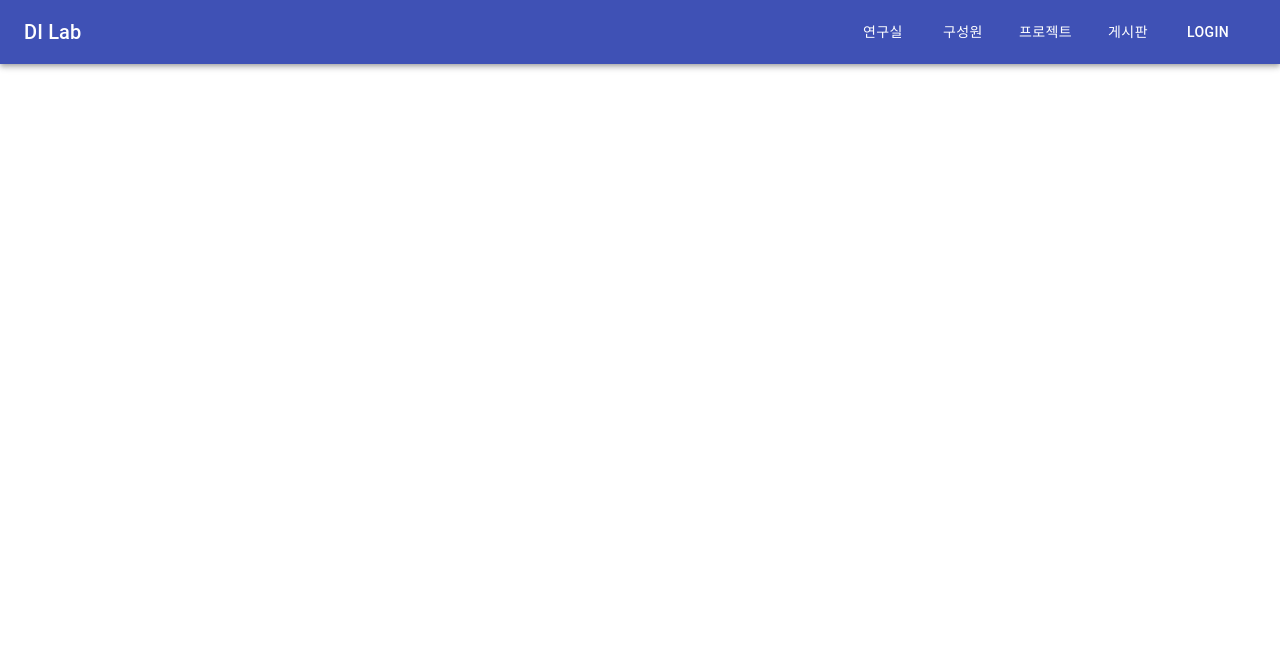
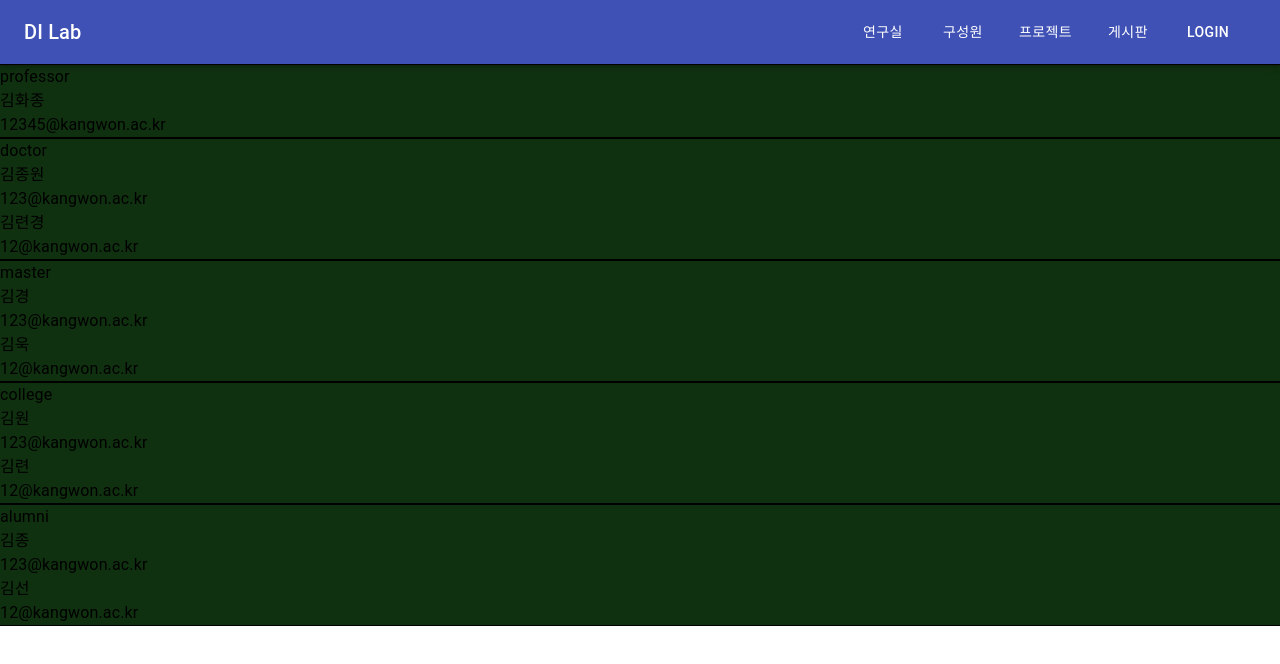
Before and after one commit to RyeonD/DI-Lab-HomePage, a React (Create React App) app in the folder frontend/: page /member in a window 1280 px wide. Shown: the top 664 px of the page. Built offline with nearby package versions, Linux system fonts and the light colour scheme; a small style sheet from the web is missing.

Commit message:
구성원 페이지 추가 및 변경 중

```diff
--- a/frontend/src/App.js
+++ b/frontend/src/App.js
@@ -5,7 +5,7 @@ import Forum from './page/Forum/Forum'
 import Main from './page/Main/Main'
 import AddPost from './page/AddPost/AddPost'
 import Post from './page/Post/Post'
-import Login from './components/Login/Login'
+import Member from './page/Member/Member'
 import { ToastContainer } from 'react-toastify';
 import 'react-toastify/dist/ReactToastify.css';
 const App = () => {
@@ -19,6 +19,7 @@ const App = () => {
                 <Route exact path = "/forum/:category" component={Forum}/>
                 <Route exact path = "/forum/:category/:post_id" component={Post}/>
                 <Route path = "/forum/:category/addPost" component={AddPost}/>
+                <Route exact path = "/member" component={Member}/>
 
 
             </div>
--- a/frontend/src/components/Login/Login.js
+++ b/frontend/src/components/Login/Login.js
@@ -9,10 +9,10 @@ import { toast } from 'react-toastify'
 import SignUp from '../SignUp/SignUp';
 
 const useStyles = makeStyles((theme) => ({
-    '@media screen and (min-width: 1001px)' : {
+    '@media screen and (min-width: 601px)' : {
         typography: { fontSize: '200%' }
     },
-    '@media screen and (max-width: 1000px)' : {
+    '@media screen and (max-width: 600px)' : {
         typography: { fontSize: '150%' }
     },
     form: {
--- a/frontend/src/components/Navigation/Navigation.js
+++ b/frontend/src/components/Navigation/Navigation.js
@@ -109,7 +109,8 @@ const MenuList = React.memo(({ sideBarFlag }) => {
     const menuItems = [
         { name: '연구실',
           destination: '' },
-        { name: '구성원' },
+        { name: '구성원',
+          destination: 'member'},
         { name: '프로젝트'},
         { name: '게시판',
           onClick: openMenu,
--- /dev/null
+++ b/frontend/src/page/Member/Member.js
@@ -0,0 +1,100 @@
+import React, {useEffect, useState} from 'react';
+import { makeStyles, withStyles } from '@material-ui/core/styles';
+import { Paper, Box, Avatar, Typography, List, ListItemText } from '@material-ui/core';
+
+import profile from './MemberProfile';
+
+const useStyles = makeStyles((theme) => ({
+    root: {
+        display: 'flex',
+        flexDirection: 'column',
+        alignItems: 'center'
+    },
+    box: {
+        backgroundColor: "#103110",
+        width: '100%'
+    }
+}));
+
+const rankList = [
+    'professor','doctor','master','college','alumni'
+];
+const memberInfoMenu = [
+    'rank','name','email'
+];
+const memberList = [
+    {   rank: 'professor',
+        name: '김화종',
+        image: '',
+        email: '12345@kangwon.ac.kr'
+    },
+    {   rank: 'doctor',
+        name: '김종원',
+        image: '',
+        email: '123@kangwon.ac.kr'
+    },
+    {   rank: 'master',
+        name: '김경',
+        image: '',
+        email: '123@kangwon.ac.kr'
+    },
+    {   rank: 'doctor',
+        name: '김련경',
+        image: '',
+        email: '12@kangwon.ac.kr'
+    },
+    {   rank: 'master',
+        name: '김욱',
+        image: '',
+        email: '12@kangwon.ac.kr'
+    },
+    {   rank: 'college',
+        name: '김원',
+        image: '',
+        email: '123@kangwon.ac.kr'
+    },
+    {   rank: 'college',
+        name: '김련',
+        image: '',
+        email: '12@kangwon.ac.kr'
+    },
+    {   rank: 'alumni',
+        name: '김종',
+        image: '',
+        email: '123@kangwon.ac.kr'
+    },
+    {   rank: 'alumni',
+        name: '김선',
+        image: '',
+        email: '12@kangwon.ac.kr'
+    },
+]
+
+const Member = () => {
+    const classes = useStyles();
+
+    return (
+        <div className={classes.root}>
+            {rankList.map((rank) =>
+                <Box    className={classes.box}
+                        id = {rank}
+                        border={1}>
+                    <Typography>{rank}</Typography>
+                    { memberList.map((member) => {
+                        if(member.rank === rank) {
+                            return (
+                                <div>
+                                    <Typography>{member.name}</Typography>
+                                    <Typography>{member.image}</Typography>
+                                    <Typography>{member.email}</Typography>
+                                </div>
+                            )
+                        }
+                    })}
+                </Box>
+            )}
+        </div>
+    )
+}
+
+export default Member;
--- /dev/null
+++ b/frontend/src/page/Member/index.js
@@ -0,0 +1 @@
+export {default} from './Forum'
```
Also changed, not shown: frontend/src/page/Member/MemberProfile.js (added).
